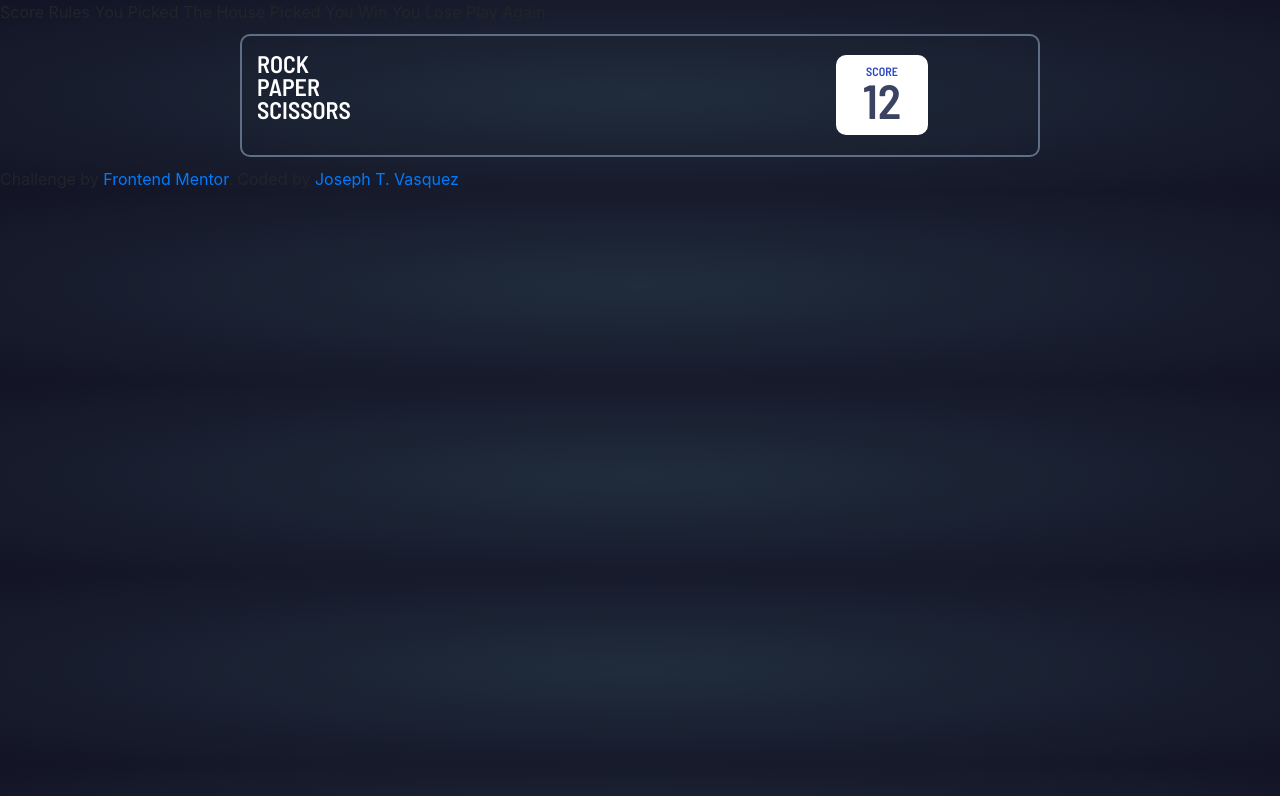
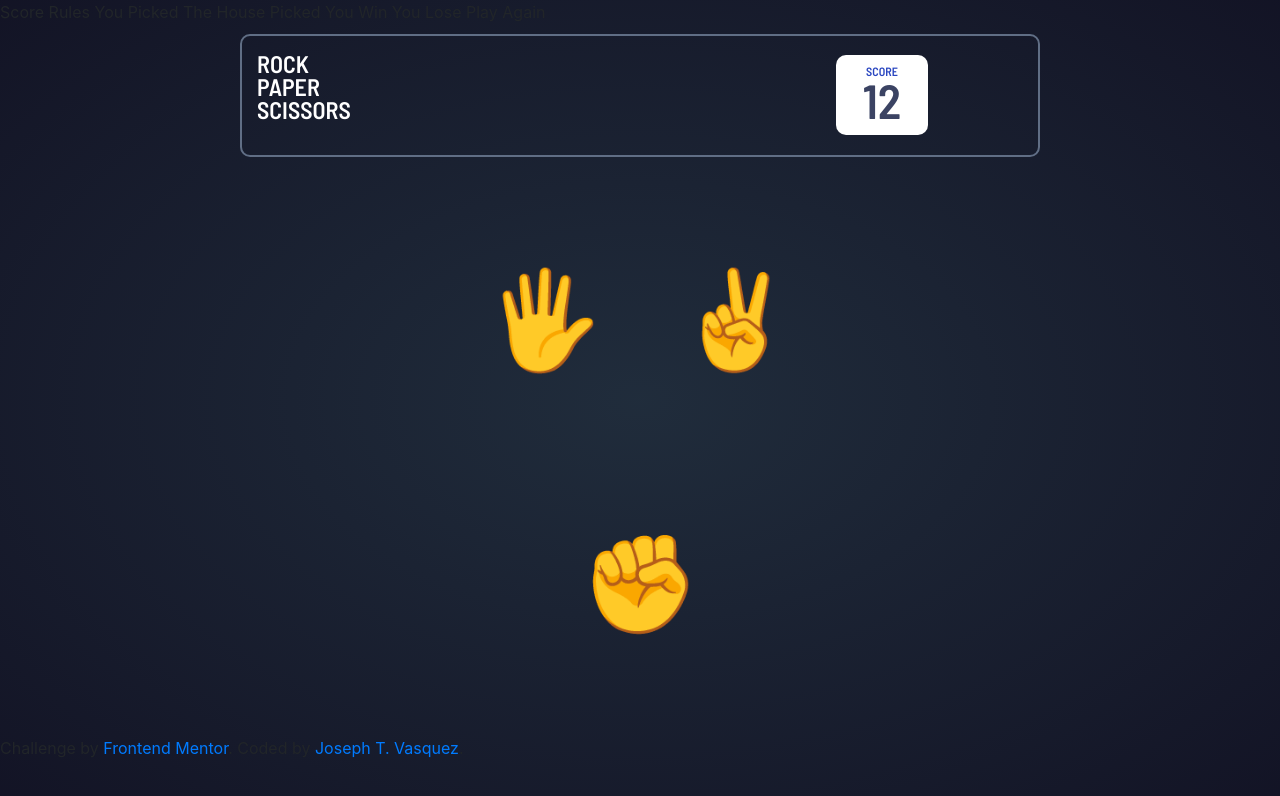
Before and after one commit to JosephThomasVasquez/FEM-RockPaperScissors, a website: page index.html in a window 1280 px wide. Drawn offline with nearby package versions, Linux system fonts and the light colour scheme.

Commit message:
Added hand symbols and container

```diff
--- a/css/styles.css
+++ b/css/styles.css
@@ -1,6 +1,15 @@
 
 :root {
     --fontFam: 'Barlow Semi Condensed', sans-serif;
+}
+
+html {
+    height: 100%;
+    -webkit-background-size: cover;
+    -moz-background-size: cover;
+    -o-background-size: cover;
+    background-size: cover;
+    background-repeat:no-repeat;
 }
 
 body {
@@ -12,13 +21,24 @@ body {
 
 }
 
-.container {
+/* Containers */
+
+.container.main {
     width: 800px;
     margin: 10px auto;
     padding: 50px auto;
     border: solid 2px hsl(217, 16%, 45%);
     border-radius: 10px;
 }
+
+.container.picker {
+    width: 30%;
+    height: 100%;
+    margin: 2% auto;
+    padding: 400px auto;
+}
+
+/* Div / Blocks */
 
 .title {
     display: inline-block;
@@ -39,6 +59,18 @@ body {
     background: white;
     border-radius: 10px;
 }
+
+.pick-symbol {
+    color: white;
+    font-family: var(--fontFam);
+    font-size: 6rem;
+    font-weight: 600;
+    width: 100%;
+    margin: 60px auto;
+    text-align: center;
+}
+
+/* Text elements / InnerText */
 
 .text-title {
     color: white;
--- a/index.html
+++ b/index.html
@@ -24,7 +24,7 @@
 </head>
 <body>
 
-  <div class="container">
+  <div class="container main">
     <div class="title">
       <h2 class="text-title">ROCK</h2>
       <h2 class="text-title">PAPER</h2>
@@ -33,6 +33,13 @@
     <div class="score">
       <h3 class="text-score">SCORE</h3>
       <h2 class="score-value">12</h2>
+    </div>
+  </div>
+  <div class="container picker">
+    <div class="picker-container row">
+      <div class="pick-symbol col-6">🖐</div>
+      <div class="pick-symbol col-6">✌</div>
+      <div class="pick-symbol col-12">✊</div>
     </div>
   </div>
 
--- a/js/app.js
+++ b/js/app.js
@@ -0,0 +1,3 @@
+const score = document.querySelector(".score-value");
+
+console.log(score.innerHTML);
```
